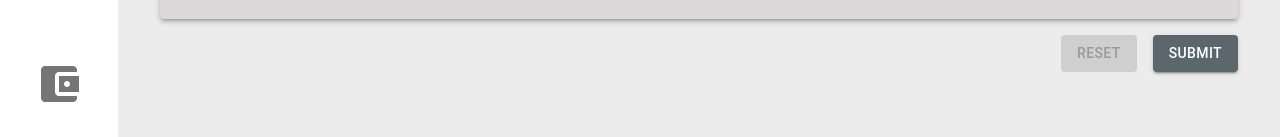
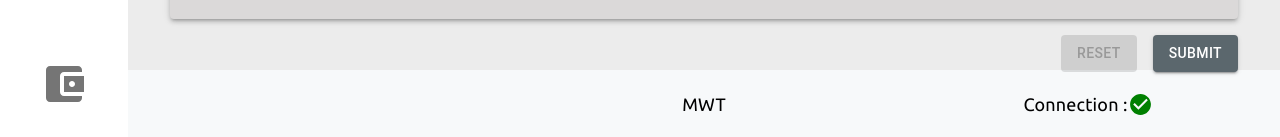
Before and after one commit to morphware/daemon, a React (Create React App) app in the folder frontend/: page / in a window 1280 px wide. Shown: the part 660-797 px from the top of the page. Built offline with nearby package versions, Linux system fonts and the light colour scheme; no server answers; the HTML template or start-up script is replaced by a standard one.

Commit message:
Added simple bottom bar with addr,balance,connection status

```diff
--- a/frontend/package.json
+++ b/frontend/package.json
@@ -24,7 +24,8 @@
     "react-router-dom": "^5.3.0",
     "react-scripts": "4.0.3",
     "typescript": "^4.1.2",
-    "web-vitals": "^1.0.1"
+    "web-vitals": "^1.0.1",
+    "web3": "^1.5.2"
   },
   "scripts": {
     "start": "react-scripts start",
--- a/frontend/src/App.tsx
+++ b/frontend/src/App.tsx
@@ -7,6 +7,8 @@ import Torrents from "./screens/Torrents";
 import { Route, Switch } from "react-router-dom";
 import ServiceProviders from "./providers/ServiceProviders";
 import { MorphwareTheme } from "./providers/MorphwareTheme";
+import { Box } from "@material-ui/core";
+import WalletInfo from "./components/WalletInfo";
 
 const App = () => {
   return (
@@ -14,11 +16,14 @@ const App = () => {
       <div className="App">
         <ServiceProviders>
           <NavBar />
-          <Switch>
-            <Route exact path="/" component={TrainModel} />
-            <Route path="/torrents" component={Torrents} />
-            <Route path="/settings" component={Settings} />
-          </Switch>
+          <Box style={{ width: "90vw" }}>
+            <Switch>
+              <Route exact path="/" component={TrainModel} />
+              <Route path="/torrents" component={Torrents} />
+              <Route path="/settings" component={Settings} />
+            </Switch>
+            <WalletInfo />
+          </Box>
         </ServiceProviders>
       </div>
     </MorphwareTheme>
--- /dev/null
+++ b/frontend/src/components/WalletInfo.tsx
@@ -0,0 +1,96 @@
+/* eslint-disable @typescript-eslint/no-unused-vars */
+import {
+  Box,
+  createStyles,
+  Grid,
+  makeStyles,
+  Typography,
+} from "@material-ui/core";
+import React, { useContext } from "react";
+// eslint-disable-next-line @typescript-eslint/no-unused-vars
+import { theme } from "../providers/MorphwareTheme";
+import { DaemonContext } from "../providers/ServiceProviders";
+import CheckCircleIcon from "@material-ui/icons/CheckCircle";
+import CancelIcon from "@material-ui/icons/Cancel";
+
+const styles = makeStyles(() =>
+  createStyles({
+    root: {
+      //   backgroundColor: theme.background?.main,
+      height: "70px",
+      //   padding: "50px 50px 0px",
+    },
+  })
+);
+
+interface ConnectionStatusProps {
+  connected: boolean;
+}
+
+const ConnectionStatus = (connected: ConnectionStatusProps) => {
+  return connected ? (
+    <Box display="flex">
+      <Typography variant="body2">Connection :</Typography>
+      <CheckCircleIcon
+        style={{ fontSize: 25, color: "green" }}
+        color="secondary"
+      />
+    </Box>
+  ) : (
+    <Box>
+      <Typography variant="body2">Connection</Typography>
+      <CancelIcon style={{ fontSize: 25, color: "red" }} color="secondary" />
+    </Box>
+  );
+};
+
+const WalletInfo = () => {
+  const classes = styles();
+  const daemonService = useContext(DaemonContext);
+
+  return (
+    <Grid container className={classes.root}>
+      <Grid
+        xs={4}
+        item
+        style={{
+          display: "flex",
+          alignItems: "center",
+          justifyContent: "center",
+        }}
+      >
+        <Typography variant="body2">{daemonService.walletAddress}</Typography>
+      </Grid>
+      <Grid
+        xs={4}
+        item
+        style={{
+          display: "flex",
+          alignItems: "center",
+          justifyContent: "center",
+        }}
+      >
+        <Typography variant="body2">
+          {daemonService.walletBalance} MWT
+        </Typography>
+      </Grid>
+      <Grid
+        xs={4}
+        item
+        style={{
+          display: "flex",
+          alignItems: "center",
+          justifyContent: "center",
+        }}
+      >
+        {daemonService.connectionStatus ? (
+          <ConnectionStatus connected={true} />
+        ) : (
+          <ConnectionStatus connected={false} />
+        )}
+      </Grid>
+    </Grid>
+  );
+};
+
+export default WalletInfo;
--- a/frontend/src/providers/MorphwareTheme.tsx
+++ b/frontend/src/providers/MorphwareTheme.tsx
@@ -76,6 +76,11 @@ export const theme: ThemeProps = createTheme({
       fontFamily: ['"Ubuntu"', "Open Sans"].join(","),
       fontSize: "17px",
     },
+    body2: {
+      // eslint-disable-next-line quotes
+      fontFamily: ['"Ubuntu"', "Open Sans"].join(","),
+      fontSize: "18px",
+    },
   },
   navBar: {
     main: "#ffffff",
--- a/frontend/src/providers/ServiceProviders.tsx
+++ b/frontend/src/providers/ServiceProviders.tsx
@@ -8,26 +8,31 @@ import {
   WalletBalanceProps,
   WalletHistoryProps,
 } from "../service/DaemonService";
-
+import Web3 from "web3";
 export const DaemonContext = React.createContext({} as daemonServiceProps);
 
 interface daemonServiceProps {
   daemonService: DaemonService;
   torrents?: ActiveTorrents;
-  walletBalance?: WalletBalanceProps;
+  walletBalance?: string;
   walletHistory?: WalletHistoryProps;
+  walletAddress?: string;
+  connectionStatus: boolean;
   getTorrents: () => Promise<void>;
   submitTrainModelRequest(modelRequest: ITrainingModelValuesV2): Promise<void>;
   getBalance(): Promise<void>;
   getWalletHistory(): Promise<void>;
   sendMWT(sendMWTRequest: SendMWTRequestProps): Promise<void>;
+  getConnectionStatus(): Promise<void>;
 }
 
 const ServiceProviders: React.FC = ({ children }) => {
   const daemonService = new DaemonService();
   const [torrents, setTorrents] = useState<ActiveTorrents>();
-  const [walletBalance, setWalletBalance] = useState<WalletBalanceProps>();
+  const [walletAddress, setWalletAddress] = useState<string>();
+  const [walletBalance, setWalletBalance] = useState<string>();
   const [walletHistory, setWalletHistory] = useState<WalletHistoryProps>();
+  const [connectionStatus, setConnectionStatus] = useState<boolean>(false);
 
   const getTorrents = async () => {
     const torrents = await daemonService.getActiveTorrents();
@@ -37,7 +42,12 @@ const ServiceProviders: React.FC = ({ children }) => {
 
   const getBalance = async () => {
     const walletBalanceProps = await daemonService.getMWTBalance();
-    setWalletBalance(walletBalanceProps);
+    const MWTBalance = Web3.utils.fromWei(
+      walletBalanceProps.balance.toString(),
+      "ether"
+    );
+    setWalletBalance(MWTBalance);
+    setWalletAddress(walletBalanceProps.address);
   };
 
   const getWalletHistory = async () => {
@@ -50,17 +60,33 @@ const ServiceProviders: React.FC = ({ children }) => {
     return transaction;
   };
 
+  const getConnectionStatus = async () => {
+    const statusResponse = await daemonService.getConnectionStatus();
+    const status = statusResponse.status;
+    setConnectionStatus(status);
+  };
+
   const daemonServicContext: daemonServiceProps = {
     daemonService: daemonService,
     torrents: torrents,
     walletBalance: walletBalance,
     walletHistory: walletHistory,
+    walletAddress: walletAddress,
+    connectionStatus: connectionStatus,
     getTorrents: getTorrents,
     submitTrainModelRequest: daemonService.submitTrainModelRequest,
     getBalance: getBalance,
     getWalletHistory: getWalletHistory,
     sendMWT: sendMWT,
+    getConnectionStatus: getConnectionStatus,
   };
+
+  useEffect(() => {
+    const interval = setInterval(async () => {
+      await getConnectionStatus();
+    }, 10000);
+    return () => clearInterval(interval);
+  }, []);
 
   useEffect(() => {
     console.log("Getting torrents, balance");
@@ -77,33 +103,3 @@ const ServiceProviders: React.FC = ({ children }) => {
 };
 
 export default ServiceProviders;
-
-const mockTorrents = [
-  {
-    name: "jupyter-notebook.html",
-    progress: 2,
-    downloadSpeed: 1,
-    numPeers: 12,
-    timeRemaining: 32,
-    magnetURI:
-      "magnet:?xt=urn:btih:f35be570c19b5e026930e97a9533ac7207f960a4&dn=jupyter-notebook.html&tr=wss%3A%2F%2Ftracker.btorrent.xyz&tr=wss%3A%2F%2Ftracker.openwebtorrent.com&tr=udp%3A%2F%2Ftracker.leechers-paradise.org%3A6969&tr=udp%3A%2F%2Ftracker.coppersurfer.tk%3A6969&tr=udp%3A%2F%2Ftracker.opentrackr.org%3A1337&tr=udp%3A%2F%2Fexplodie.org%3A6969&tr=udp%3A%2F%2Ftracker.empire-js.us%3A1337",
-  },
-  {
-    name: "training-data.html",
-    progress: 35,
-    downloadSpeed: 3,
-    numPeers: 87,
-    timeRemaining: 66,
-    magnetURI:
-      "magnet:?xt=urn:btih:7948a0c8a8407274fa5bc63219eaa061b495e5db&dn=training-data.html&tr=wss%3A%2F%2Ftracker.btorrent.xyz&tr=wss%3A%2F%2Ftracker.openwebtorrent.com&tr=udp%3A%2F%2Ftracker.leechers-paradise.org%3A6969&tr=udp%3A%2F%2Ftracker.coppersurfer.tk%3A6969&tr=udp%3A%2F%2Ftracker.opentrackr.org%3A1337&tr=udp%3A%2F%2Fexplodie.org%3A6969&tr=udp%3A%2F%2Ftracker.empire-js.us%3A1337",
-  },
-  {
-    name: "testing-data.md",
-    progress: 54,
-    downloadSpeed: 73,
-    numPeers: 2,
-    timeRemaining: 4,
-    magnetURI:
-      "magnet:?xt=urn:btih:c38689c760a42c2f4060935ebfbf6e55d42350f9&dn=testing-data.md&tr=wss%3A%2F%2Ftracker.btorrent.xyz&tr=wss%3A%2F%2Ftracker.openwebtorrent.com&tr=udp%3A%2F%2Ftracker.leechers-paradise.org%3A6969&tr=udp%3A%2F%2Ftracker.coppersurfer.tk%3A6969&tr=udp%3A%2F%2Ftracker.opentrackr.org%3A1337&tr=udp%3A%2F%2Fexplodie.org%3A6969&tr=udp%3A%2F%2Ftracker.empire-js.us%3A1337",
-  },
-];
--- a/frontend/src/screens/Torrents.tsx
+++ b/frontend/src/screens/Torrents.tsx
@@ -7,10 +7,7 @@ const styles = makeStyles(() =>
   createStyles({
     root: {
       backgroundColor: theme.background?.main,
-      height: "calc(100vh - 50px)",
-      width: "90vw",
-      // paddingTop: "50px",
-      // paddingLeft: "50px",
+      height: "calc(100vh - 120px)",
       padding: "50px 50px 0px",
     },
   })
--- a/frontend/src/screens/TrainModel.tsx
+++ b/frontend/src/screens/TrainModel.tsx
@@ -8,8 +8,7 @@ const styles = makeStyles(() =>
   createStyles({
     root: {
       backgroundColor: theme.background?.main,
-      height: "calc(100vh - 50px)",
-      width: "90vw",
+      height: "calc(100vh - 120px)",
       padding: "50px 50px 0px",
     },
   })
--- a/frontend/src/service/DaemonService.ts
+++ b/frontend/src/service/DaemonService.ts
@@ -35,17 +35,37 @@ export interface SendMWTRequestProps {
   gas: string;
 }
 
+interface ConnectionStatusProps {
+  status: boolean;
+}
 export interface IDaemonService {
   submitTrainModelRequest(modelRequest: ITrainingModelValuesV2): Promise<void>;
   getActiveTorrents(): Promise<ActiveTorrents>;
   getMWTBalance(): Promise<WalletBalanceProps>;
   getWalletHistory(): Promise<WalletHistoryProps>;
   sendMWT(sendMWTRequest: SendMWTRequestProps): Promise<TransactionProps>;
+  getConnectionStatus(): Promise<ConnectionStatusProps>;
 }
 export class DaemonService implements IDaemonService {
   private readonly baseUrl: string = "http://127.0.0.1:3001";
 
   constructor() {}
+
+  public getConnectionStatus = async (): Promise<ConnectionStatusProps> => {
+    const url = `${this.baseUrl}/api/V0/network`;
+
+    const requestOptions = {
+      method: "GET",
+      headers: { "Content-Type": "application/json" },
+    };
+
+    const response = await fetch(url, requestOptions);
+    const status: ConnectionStatusProps = await response.json();
+
+    console.log("status: ", status);
+
+    return status;
+  };
 
   public sendMWT = async (
     sendMWTRequest: SendMWTRequestProps
```
Also changed, not shown: 2 other files (tests, documents, lock files or other folders).
